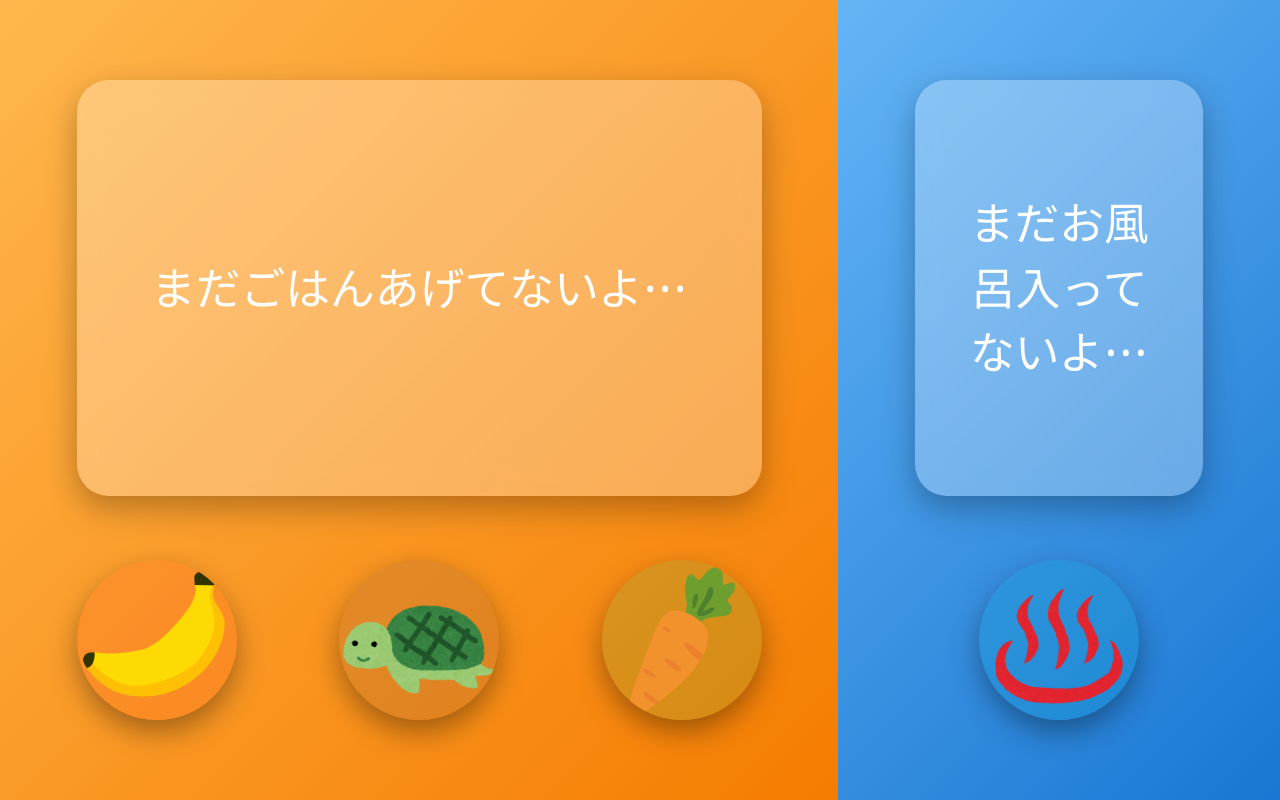
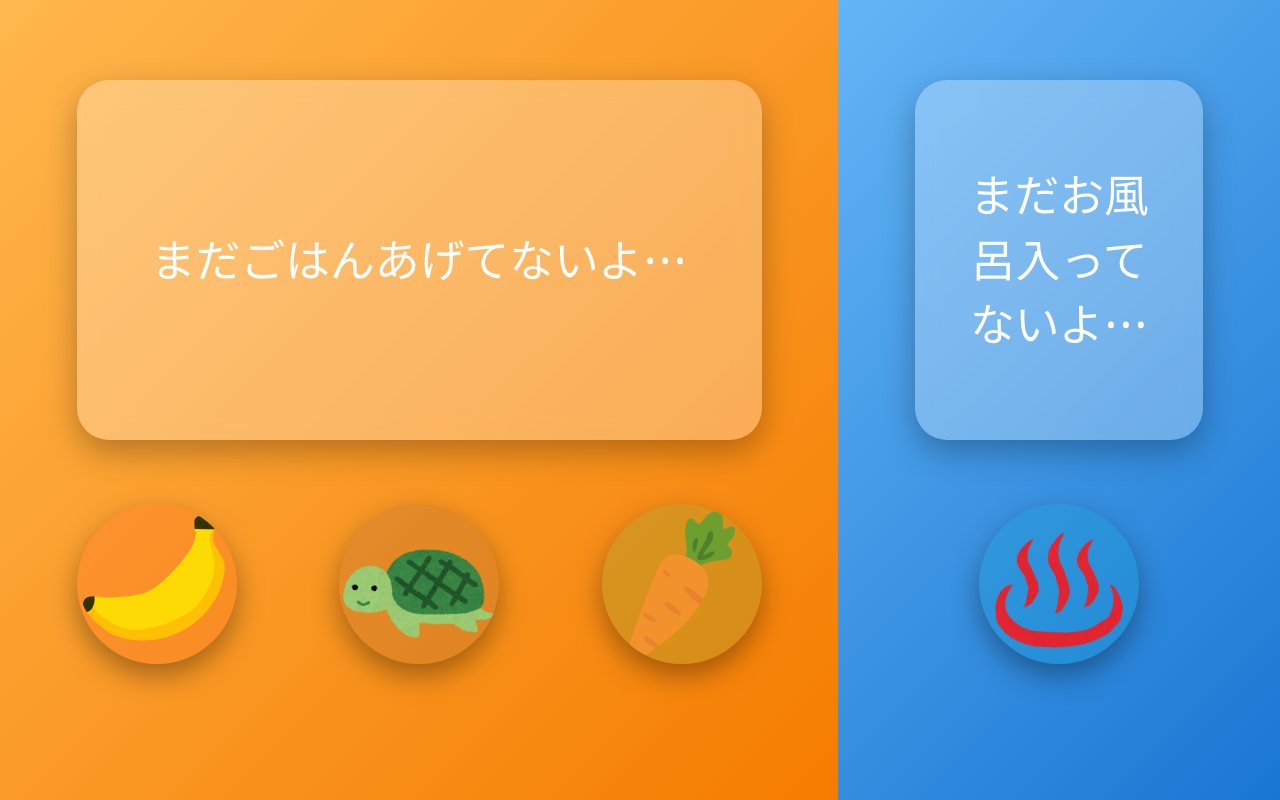
Before and after one commit to Shotaro-SSS/turtle-care, a plain HTML site: page index.html in a window 1280 px wide. Drawn offline with Linux system fonts and the light colour scheme.

```diff
--- a/styles.css
+++ b/styles.css
@@ -46,6 +46,11 @@
     box-shadow: 0 12px 32px rgba(0,0,0,0.28);
     margin: 5vh 0 3vh;
     text-align: center;
+
+    /* 追加・修正部分 */
+    max-height: 45vh;               /* ← ここで最大高さを制限（タブレット横持ち想定） */
+    overflow-y: auto;               /* 長くなったら縦スクロール可能に */
+    -webkit-overflow-scrolling: touch;  /* iOSでスムーズスクロール */
 }
 
 .status-text {
```
